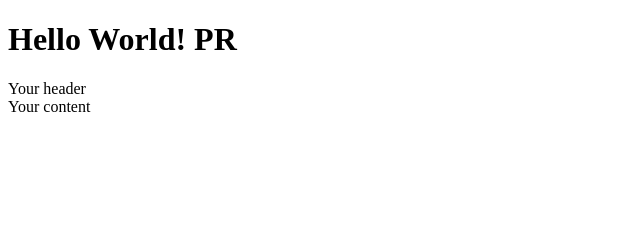
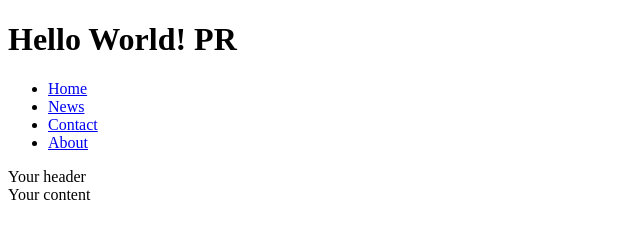
Before and after one commit to Tran-Quyen/git-demo-0106, a plain HTML site: page index.html in a window 1280 px wide. Shown: the whole page, without its empty margins (0-640 px from the left). Drawn offline with Linux system fonts and the light colour scheme.

Commit message:
adding nav to index.html changes navbar in index.html

```diff
--- a/index.html
+++ b/index.html
@@ -9,6 +9,14 @@
 
   <body>
     <h1>Hello World! PR</h1>
+    <div class="header">
+      <ul class="nav">
+        <li><a href="#">Home</a></li>
+        <li><a href="#">News</a></li>
+        <li><a href="#">Contact</a></li>
+        <li><a href="#">About</a></li>
+      </ul>
+    </div>
     <div class="accordion">
       <div class="accordion-header">Your header</div>
       <div class="accordion-content">Your content</div>
```
